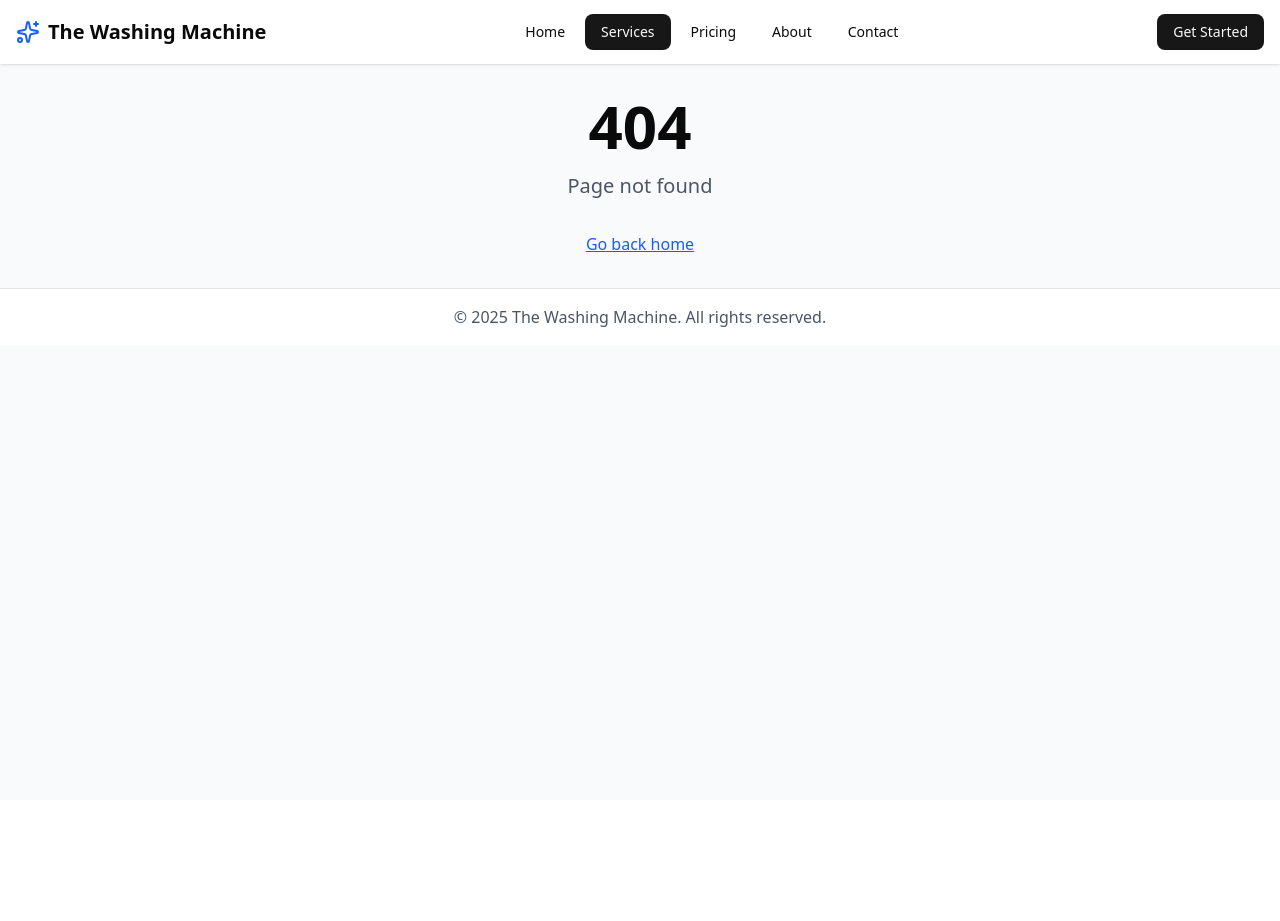
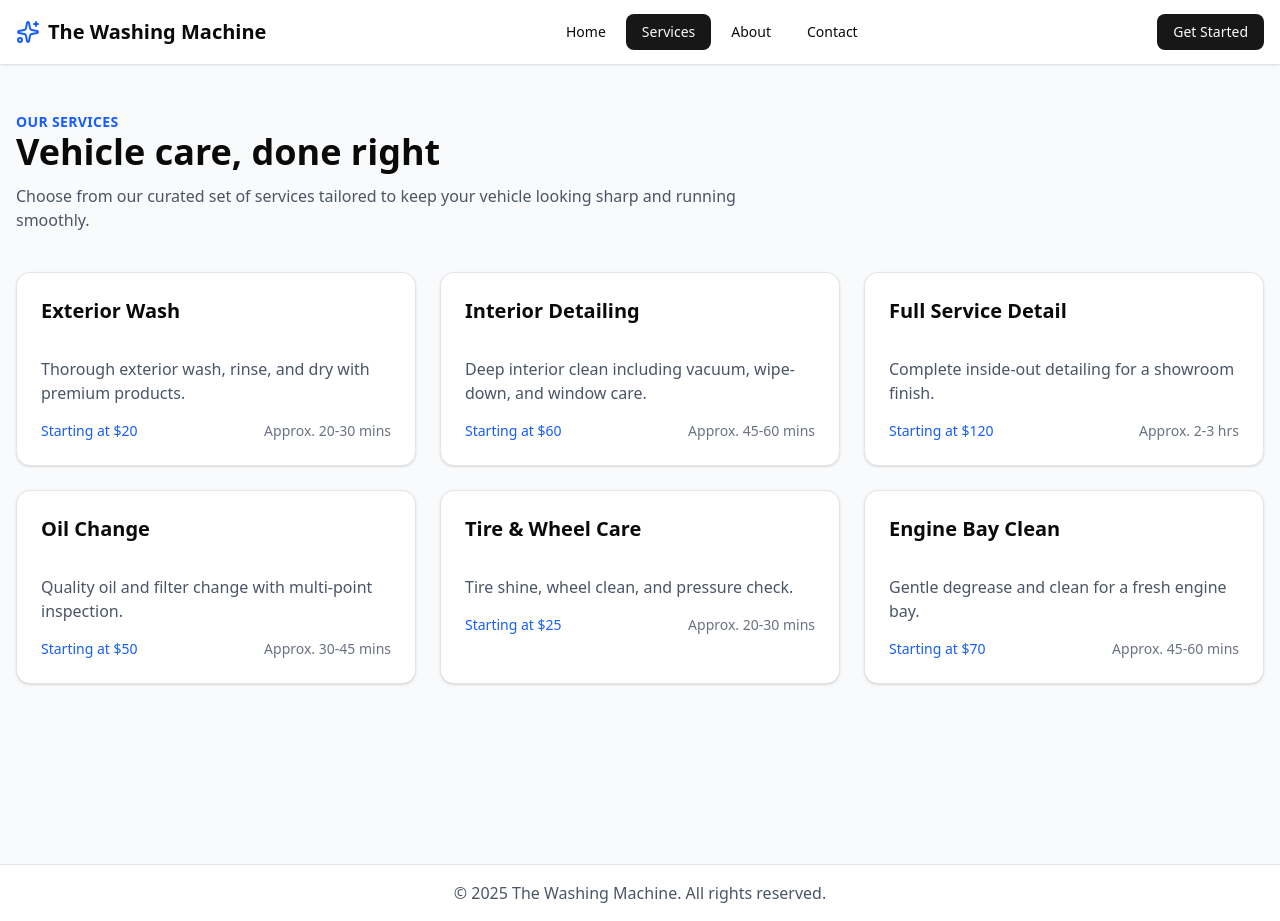
Before and after one commit to akilapilapitiya/The_Washing_Machine, a React (Vite) app in the folder frontend/: page /services in a window 1280 px wide. Before the commit this address had no page. Before the commit the page ends 800 px from the top, so only its background shows below. Built offline with nearby package versions, Linux system fonts and the light colour scheme.

Commit message:
feat: Service Cards added

```diff
--- a/frontend/src/App.jsx
+++ b/frontend/src/App.jsx
@@ -2,6 +2,7 @@ import React from 'react'
 import { BrowserRouter, Routes, Route } from 'react-router-dom'
 import MainLayout from './components/layout/MainLayout'
 import Home from './pages/Home'
+import Services from './pages/Services'
 import Signup from './pages/Signup'
 import CustomerLogin from './pages/CustomerLogin'
 import EmployeeLogin from './pages/EmployeeLogin'
@@ -13,6 +14,7 @@ const App = () => {
       <Routes>
         <Route path="/" element={<MainLayout />}>
           <Route index element={<Home />} />
+          <Route path="services" element={<Services />} />
           <Route path="signup" element={<Signup />} />
           <Route path="login" element={<CustomerLogin />} />
           <Route path="employee/login" element={<EmployeeLogin />} />
--- a/frontend/src/components/Navbar.jsx
+++ b/frontend/src/components/Navbar.jsx
@@ -10,7 +10,6 @@ const Navbar = () => {
   const navItems = [
     { path: '/', label: 'Home' },
     { path: '/services', label: 'Services' },
-    { path: '/pricing', label: 'Pricing' },
     { path: '/about', label: 'About' },
     { path: '/contact', label: 'Contact' },
   ]
--- /dev/null
+++ b/frontend/src/features/services/ServiceCard.jsx
@@ -0,0 +1,21 @@
+import React from 'react'
+import { Card, CardContent, CardHeader, CardTitle } from '@/components/ui/card'
+
+const ServiceCard = ({ title, description, price, duration }) => {
+  return (
+    <Card className="h-full shadow-sm hover:shadow-md transition-shadow">
+      <CardHeader>
+        <CardTitle className="text-xl font-semibold">{title}</CardTitle>
+      </CardHeader>
+      <CardContent className="space-y-4">
+        <p className="text-gray-600">{description}</p>
+        <div className="flex items-center justify-between text-sm font-medium">
+          <span className="text-blue-600">Starting at {price}</span>
+          <span className="text-gray-500">Approx. {duration}</span>
+        </div>
+      </CardContent>
+    </Card>
+  )
+}
+
+export default ServiceCard
--- /dev/null
+++ b/frontend/src/features/services/ServicesPage.jsx
@@ -0,0 +1,65 @@
+import React from 'react'
+import ServiceCard from './ServiceCard'
+
+const services = [
+  {
+    title: 'Exterior Wash',
+    description: 'Thorough exterior wash, rinse, and dry with premium products.',
+    price: '$20',
+    duration: '20-30 mins',
+  },
+  {
+    title: 'Interior Detailing',
+    description: 'Deep interior clean including vacuum, wipe-down, and window care.',
+    price: '$60',
+    duration: '45-60 mins',
+  },
+  {
+    title: 'Full Service Detail',
+    description: 'Complete inside-out detailing for a showroom finish.',
+    price: '$120',
+    duration: '2-3 hrs',
+  },
+  {
+    title: 'Oil Change',
+    description: 'Quality oil and filter change with multi-point inspection.',
+    price: '$50',
+    duration: '30-45 mins',
+  },
+  {
+    title: 'Tire & Wheel Care',
+    description: 'Tire shine, wheel clean, and pressure check.',
+    price: '$25',
+    duration: '20-30 mins',
+  },
+  {
+    title: 'Engine Bay Clean',
+    description: 'Gentle degrease and clean for a fresh engine bay.',
+    price: '$70',
+    duration: '45-60 mins',
+  },
+]
+
+const ServicesPage = () => {
+  return (
+    <div className="min-h-screen bg-gray-50">
+      <div className="container mx-auto px-4 py-12">
+        <div className="max-w-3xl mb-10">
+          <p className="text-sm uppercase tracking-wide text-blue-600 font-semibold">Our Services</p>
+          <h1 className="text-4xl font-bold mb-3">Vehicle care, done right</h1>
+          <p className="text-gray-600">
+            Choose from our curated set of services tailored to keep your vehicle looking sharp and running smoothly.
+          </p>
+        </div>
+
+        <div className="grid gap-6 md:grid-cols-2 lg:grid-cols-3">
+          {services.map((service) => (
+            <ServiceCard key={service.title} {...service} />
+          ))}
+        </div>
+      </div>
+    </div>
+  )
+}
+
+export default ServicesPage
--- /dev/null
+++ b/frontend/src/pages/Services.jsx
@@ -0,0 +1,3 @@
+import ServicesPage from '@/features/services/ServicesPage'
+
+export default ServicesPage
```
